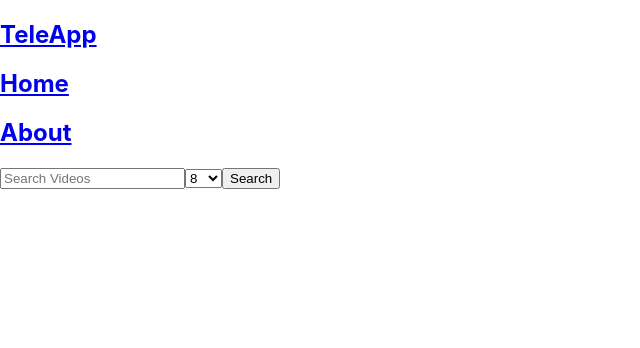
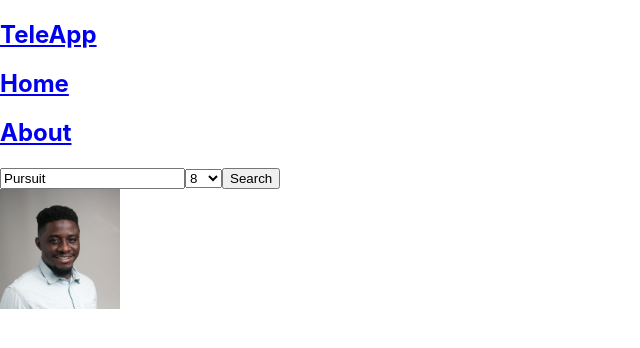
Before and after one commit to jcprado92/AntiKremlinApp, a React (Create React App) app: page /adnan in a window 1280 px wide. Shown: the top 348 px of the page, without its empty margins (0-640 px from the left). Built offline with nearby package versions, Linux system fonts and the light colour scheme; no server answers.

Commit message:
adds about

```diff
--- a/src/App.js
+++ b/src/App.js
@@ -1,16 +1,13 @@
 import React from "react";
 import "./App.css";
 import Navbar from "./components/common/Navbar";
-// import Footer from './components/common/Footer';
 import Home from "./components/common/Home";
 import VideosIndex from "./components/VideosIndex";
-
-
-// import About from './components/common/About';
-
+// import Footer from './components/common/Footer';
+import About from './components/common/About';
 import { BrowserRouter as Router, Routes, Route } from "react-router-dom";
-
 import { useEffect, useState } from "react";
+import Adnan from "./components/Creators/Adnan";
 
 function App() {
   const [videos, setVideos] = useState([]);
@@ -31,15 +28,14 @@ function App() {
   return (
     <Router>
       <div className="App">
-
         <Navbar setSearch={setSearch} setMaxResult={setMaxResult}/>
         <Routes>
+          <Route path="/adnan" element={<Adnan/>}/>
           <Route path="/" element={<Home />} />
           <Route path="/videos" element={<VideosIndex videos={videos}/>} />
+          <Route path="/about" element={<About/>}/>
         </ Routes>
         {/* <Footer /> */}
-
-
       </div>
     </Router>
   );
--- a/src/components/Creators/Adnan.js
+++ b/src/components/Creators/Adnan.js
@@ -5,7 +5,7 @@ function Adnan() {
   const imageURL = adnan;
   return (
     <div className='images'>
-      <img src={imageURL} alt="adnan"/>
+      <img style={{width:"120px", height:"120px"}} src={imageURL} alt="adnan"/>
 
     </div>
   )
--- a/src/components/Search.js
+++ b/src/components/Search.js
@@ -2,7 +2,7 @@ import React, { useState } from "react";
 import { useNavigate } from "react-router-dom";
 
 function Search({ setSearch, setMaxResult }) {
-  const [inputSearch, setInputSearch] = useState("");
+  const [inputSearch, setInputSearch] = useState("Pursuit");
   const [inputMaxResult, setInputMaxResult] = useState(8);
   const navigate = useNavigate();
 
@@ -10,7 +10,7 @@ function Search({ setSearch, setMaxResult }) {
     e.preventDefault();
     setSearch(inputSearch);
     setMaxResult(inputMaxResult);
-    setInputMaxResult(8);
+    // setInputMaxResult(8);
     setInputSearch("");
     navigate("/videos");
   };
--- a/src/components/VideosIndex.js
+++ b/src/components/VideosIndex.js
@@ -1,6 +1,6 @@
 import React from 'react'
 import YouTube from 'react-youtube';
-import ShowVideo from './ShowVideo'
+
 
 function VideosIndex({ videos } ) {
   return (
--- a/src/components/common/About.js
+++ b/src/components/common/About.js
@@ -4,16 +4,19 @@ import Adnan from "../Creators/Adnan";
 import David from "../Creators/David";
 import Jede from "../Creators/Jede";
 import John from "../Creators/John";
-import { Link } from "react-router-dom"
+import { Link, Routes, Route } from "react-router-dom"
 
 function About() {
   return (
   <>
+  {/* <Routes> */}
   <div>About</div>
-  <p>ADJJ- Adnan-David-Jede-John</p>
+  {/* <Route path="/adnan" element={<Adnan/>}/> */}
+  <h3>ADJJ- Adnan-David-Jede-John</h3>
+  <p>Working on this project was not easy. It started off with us creating a blueprint of what we wanted our page to look like. Once mapped out, we did our best to come up with a plan on how we would tackle it. Although we could picture it in our minds, we did not know where to start. Git was also a problem !! Who knew Git would throw so many curveballs at us! Once we kind of figured out Git, there a sigh of releif from the whole team. </p>
   <p>
-    <Link to ="/Creators/Adnan">
-    <img src="./assets/adnan.jpeg" alt="Adnan"/>
+    <Link to ="/adnan">
+    <img src="./creators/assets/adnan.jpeg" alt="Adnan"/>
     </Link>
   </p>
   <p>
@@ -31,7 +34,7 @@ function About() {
     <img src="image of John" alt="John"/>
     </Link>
   </p>
-
+  {/* </Routes> */}
   </>
   )
 }
--- a/src/components/common/Navbar.js
+++ b/src/components/common/Navbar.js
@@ -1,7 +1,5 @@
 import React from "react";
-import { useState, useEffect } from "react";
 import { Link } from "react-router-dom";
-import About from "./About";
 import Search from "../Search";
 
 function Navbar({ setSearch, setMaxResult }) {
```
